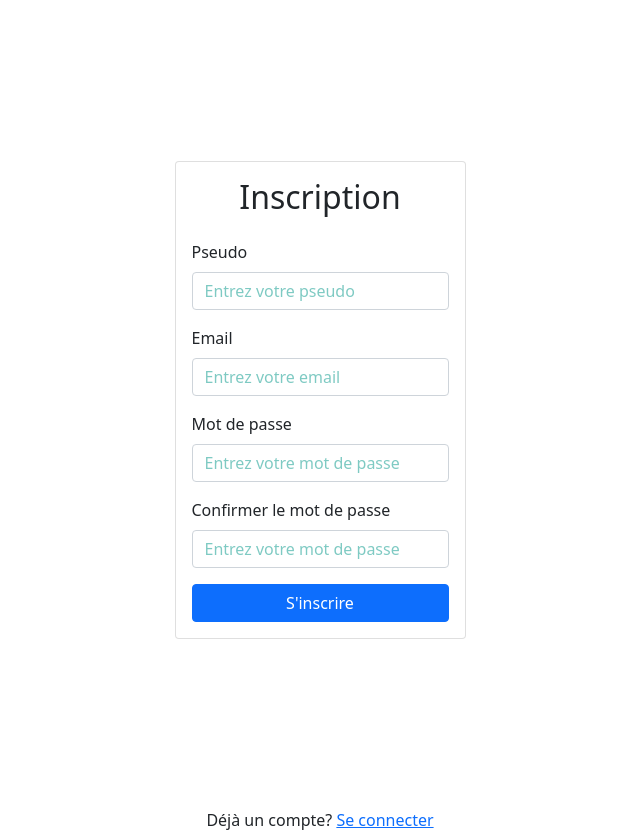
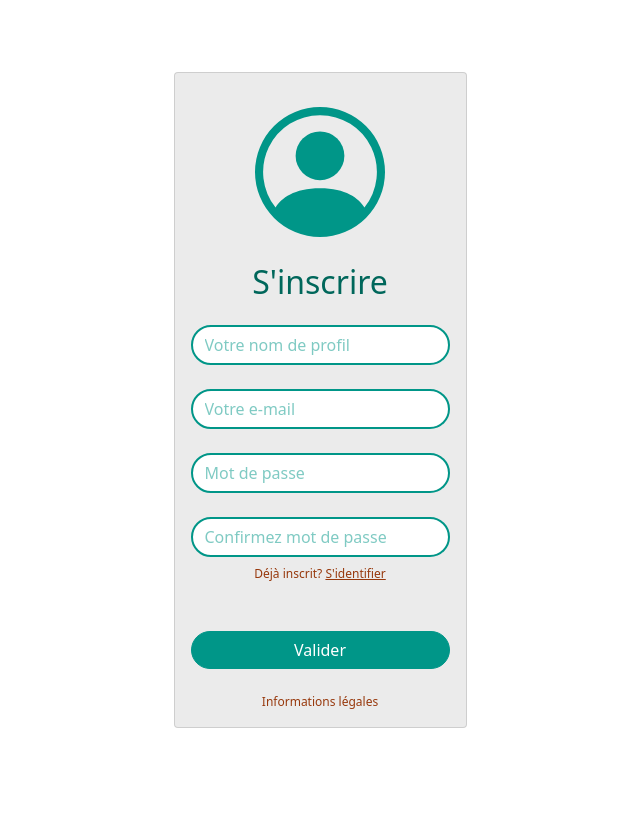
Before and after one commit to Nexus8th/react-firebase-user_forms, a React (Create React App) app: page /signup in a window 1280 px wide. Shown: the whole page, without its empty margins (320-960 px from the left). After the commit the page ends 800 px from the top, so only its background shows below. Built offline with nearby package versions, Linux system fonts and the light colour scheme; no server answers.

Commit message:
Don't feed after midnight

```diff
--- a/src/components/ForgotPassword.js
+++ b/src/components/ForgotPassword.js
@@ -2,6 +2,7 @@ import React, { useRef, useState } from 'react';
 import { Form, Button, Card, Alert } from 'react-bootstrap';
 import { Link } from 'react-router-dom';
 import { useAuth } from '../contexts/AuthContext';
+import { ReactComponent as UserIcon } from './../images/person-circle.svg'
 
 const ForgotPassword = () => {
 
@@ -29,20 +30,22 @@ const ForgotPassword = () => {
     return (
         <>
         <div className="d-flex align-items-center justify-content-center w-100" style={{minHeight:'100vh'}}>
-            <Card style={{ maxWidth: "400px" }}>
+            <Card style={{ maxWidth: "400px", backgroundColor:'#EBEBEB', justifyContent:'center', alignItems:'center', textAlign:'center' }}>
                     <Card.Body>
-                        <h2 className="text-center mb-4">Reset <br/> mot de passe</h2>
+                        <div className="mt-3" style={{color:'#009688'}}><UserIcon style={{width:'130px', height:'150px'}}/></div>
+                        <h2 className="text-center mb-3 mt-3" style={{color:'#00675B', fontWeight:'400'}}>Reset <br/> mot de passe</h2>
                         {error && <Alert variant="danger">{error}</Alert>}
                         {message && <Alert variant="success">{message}</Alert>}
                         <Form onSubmit={handleSubmit}>
                             <Form.Group id="email">
-                                <Form.Label>Email</Form.Label>
-                                <Form.Control className="mb-3" type="email" placeholder="Entrez votre email" required ref={emailRef}/>
+                                <Form.Label></Form.Label>
+                                <Form.Control style={{borderColor:'#009688'}} className="mb-0 rounded-pill border-2" type="email" placeholder="Entrez votre e-mail" required ref={emailRef}/>
                             </Form.Group>
-                            <Button disabled={loading} className="w-100" type="submit">Reset</Button>
-                            <div className="w-100 text-center mt-3">
-                                <Link to="/login">Se connecter</Link>
-                            </div>
+                            <Button disabled={loading} className="w-100 rounded-pill mt-5" type="submit" style={{backgroundColor:'#009688', borderColor:'#009688'}}>Reset</Button>
+                            {/* <div className="w-100 text-center mt-4">
+                                <Link to="/login" style={{textDecoration:'none'}}>Se connecter</Link>
+                            </div> */}
+                            <p className="mt-5" style={{color:'#97380C', fontSize:'12px',}}>Informations légales</p>
                         </Form>
                     </Card.Body>
             </Card>
--- a/src/components/Login.js
+++ b/src/components/Login.js
@@ -34,28 +34,26 @@ const Login = () => {
                     <Card.Body>
                         <div className="mt-3" style={{color:'#009688'}}><UserIcon style={{width:'130px', height:'150px'}}/>
                         </div>
-                        <h2 className="text-center mb-2 mt-4" style={{color:'#00675B', fontWeight:'400'}}>S'identifier</h2>
+                        <h2 className="text-center mb-5 mt-4" style={{color:'#00675B', fontWeight:'400'}}>S'identifier</h2>
                         {error && <Alert variant="danger">{error}</Alert>}
                         <Form onSubmit={handleSubmit}>
                             <Form.Group id="email">
                                 <Form.Label></Form.Label>
-                                <Form.Control style={{borderColor:'#009688'}} className="rounded-pill border-2" type="email" placeholder="Votre e-mail" required ref={emailRef}/>
+                                <Form.Control style={{borderColor:'#009688'}} className="rounded-pill border-2 mt-0" type="email" placeholder="Votre e-mail" required ref={emailRef}/>
                             </Form.Group>
                             <Form.Group id="password">
                                 <Form.Label></Form.Label>
                                 <Form.Control style={{borderColor:'#009688'}} className="mb-3 rounded-pill border-2" type="password" placeholder="Votre mot de passe" required ref={passwordRef}/>
                             </Form.Group>
-                            <div className="w-100 text-center mt-3 mb-5">
+                            <div className="w-100 text-center mt-3 mb-0">
                                 <Link to="/forgot-password" style={{color:'#97380C', fontSize:'12px', textDecoration:'none' }}>Mot de passe oublié?</Link>
                             </div>
                             <Button disabled={loading} className="w-100 mt-5 rounded-pill" type="submit" style={{backgroundColor:'#009688', borderColor:'#009688'}}>Valider</Button>
-                            <p className="mt-4" style={{color:'#97380C', fontSize:'12px',}}>Informations légales</p>
+                            <Button disabled={loading} className="w-100 mt-4 rounded-pill" type="submit" style={{backgroundColor:'#009688', borderColor:'#009688'}}><Link to="/signup" style={{textDecoration:'none', color:'white'}} onKeyPress={(e) => {e.key === 'Enter' && e.preventDefault()}}>S'inscrire</Link></Button>
+                            <p className="mt-4 mb-0" style={{color:'#97380C', fontSize:'12px',}}>Informations légales</p>
                         </Form>
                     </Card.Body>
             </Card>
-        </div>
-        <div className="w-100 text-center mt-0">
-            Nouveau membre? <Link to="/signup">S'inscrire</Link>
         </div>
         </>
     );
--- a/src/components/Signup.js
+++ b/src/components/Signup.js
@@ -2,6 +2,7 @@ import React, { useRef, useState } from 'react';
 import { Form, Button, Card, Alert } from 'react-bootstrap';
 import { Link, useNavigate } from 'react-router-dom';
 import { useAuth } from '../contexts/AuthContext';
+import { ReactComponent as UserIcon } from './../images/person-circle.svg'
 
 const Signup = () => {
 
@@ -35,34 +36,36 @@ const Signup = () => {
     return (
         <>
         <div className="d-flex align-items-center justify-content-center w-100" style={{minHeight:'100vh'}}>
-            <Card style={{ maxWidth: "400px" }}>
+            <Card style={{ maxWidth: "400px", backgroundColor:'#EBEBEB', justifyContent:'center', alignItems:'center', textAlign:'center' }}>
                     <Card.Body>
-                        <h2 className="text-center mb-4">Inscription</h2>
+                        <div className="mt-2 mb-0" style={{color:'#009688'}}><UserIcon style={{width:'130px', height:'150px'}}/>
+                        </div>
+                        <h2 className="text-center mb-0 mt-3" style={{color:'#00675B', fontWeight:'400'}}>S'inscrire</h2>
                         {error && <Alert variant="danger">{error}</Alert>}
                         <Form onSubmit={handleSubmit}>
                         <Form.Group id="username">
-                                <Form.Label>Pseudo</Form.Label>
-                                <Form.Control className="mb-3" type="username" placeholder="Entrez votre pseudo" required ref={usernameRef}/>
+                                <Form.Label></Form.Label>
+                                <Form.Control style={{borderColor:'#009688'}} className="mb-0 rounded-pill border-2" type="username" placeholder="Votre nom de profil" required ref={usernameRef}/>
                             </Form.Group>
                             <Form.Group id="email">
-                                <Form.Label>Email</Form.Label>
-                                <Form.Control className="mb-3" type="email" placeholder="Entrez votre email" required ref={emailRef}/>
+                                <Form.Label></Form.Label>
+                                <Form.Control style={{borderColor:'#009688'}} className="mb-0 rounded-pill border-2" type="email" placeholder="Votre e-mail" required ref={emailRef}/>
                             </Form.Group>
                             <Form.Group id="password">
-                                <Form.Label>Mot de passe</Form.Label>
-                                <Form.Control className="mb-3" type="password" placeholder="Entrez votre mot de passe" required ref={passwordRef}/>
+                                <Form.Label></Form.Label>
+                                <Form.Control style={{borderColor:'#009688'}} className="mb-0 rounded-pill border-2" type="password" placeholder="Mot de passe" required ref={passwordRef}/>
                             </Form.Group>
                             <Form.Group id="password-confirm">
-                                <Form.Label>Confirmer le mot de passe</Form.Label>
-                                <Form.Control className="mb-3" type="password" placeholder="Entrez votre mot de passe" required ref={confirmPasswordRef}/>
+                                <Form.Label></Form.Label>
+                                <Form.Control style={{borderColor:'#009688'}} className="mb-0 rounded-pill border-2" type="password" placeholder="Confirmez mot de passe" required ref={confirmPasswordRef}/>
                             </Form.Group>
-                            <Button disabled={loading} className="w-100" type="submit">S'inscrire</Button>
+                            <div className="w-100 mt-2" style={{color:'#97380C', fontSize:'12px',}}>Déjà inscrit? <Link to="/login" style={{color:'#97380C', fontSize:'12px',}}>S'identifier</Link>
+                            </div>
+                            <Button disabled={loading} style={{backgroundColor:'#009688', borderColor:'#009688'}} className="w-100 rounded-pill mt-5" type="submit">Valider</Button>
+                            <p className="mt-4 mb-0" style={{color:'#97380C', fontSize:'12px',}}>Informations légales</p>
                         </Form>
                     </Card.Body>
             </Card>
-        </div>
-        <div className="w-100 text-center mt-2">
-            Déjà un compte? <Link to="/login">Se connecter</Link>
         </div>
         </>
     );
```
